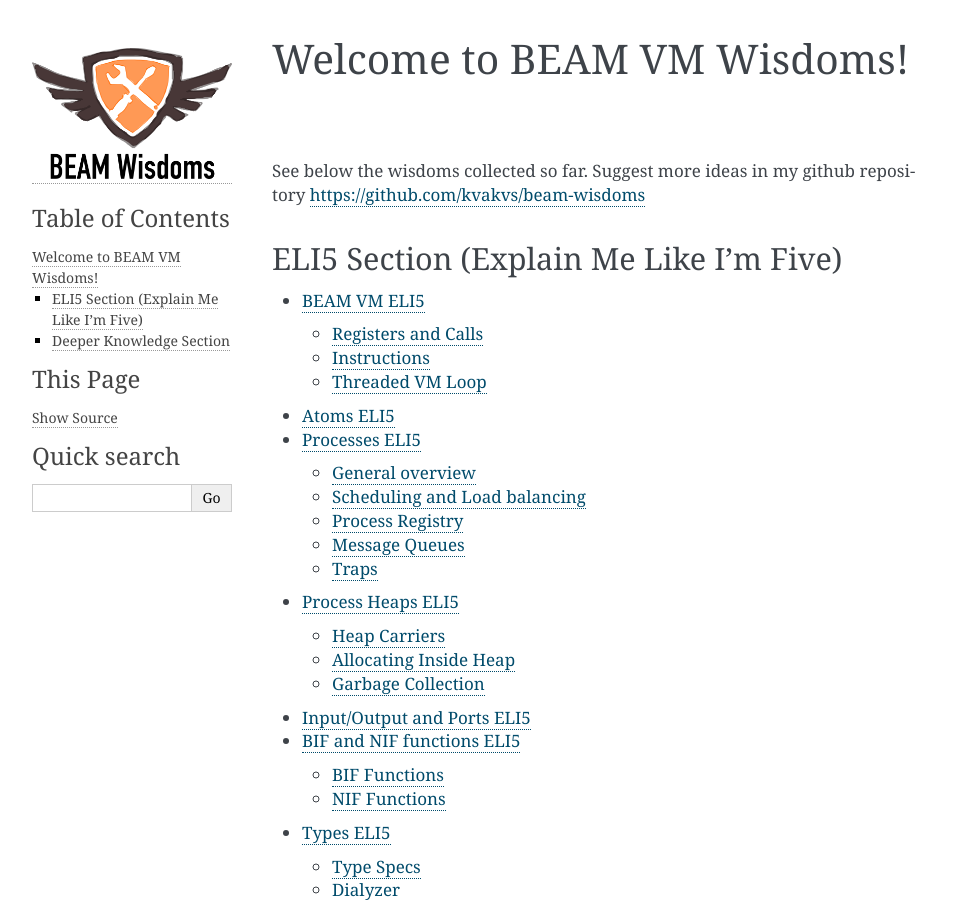
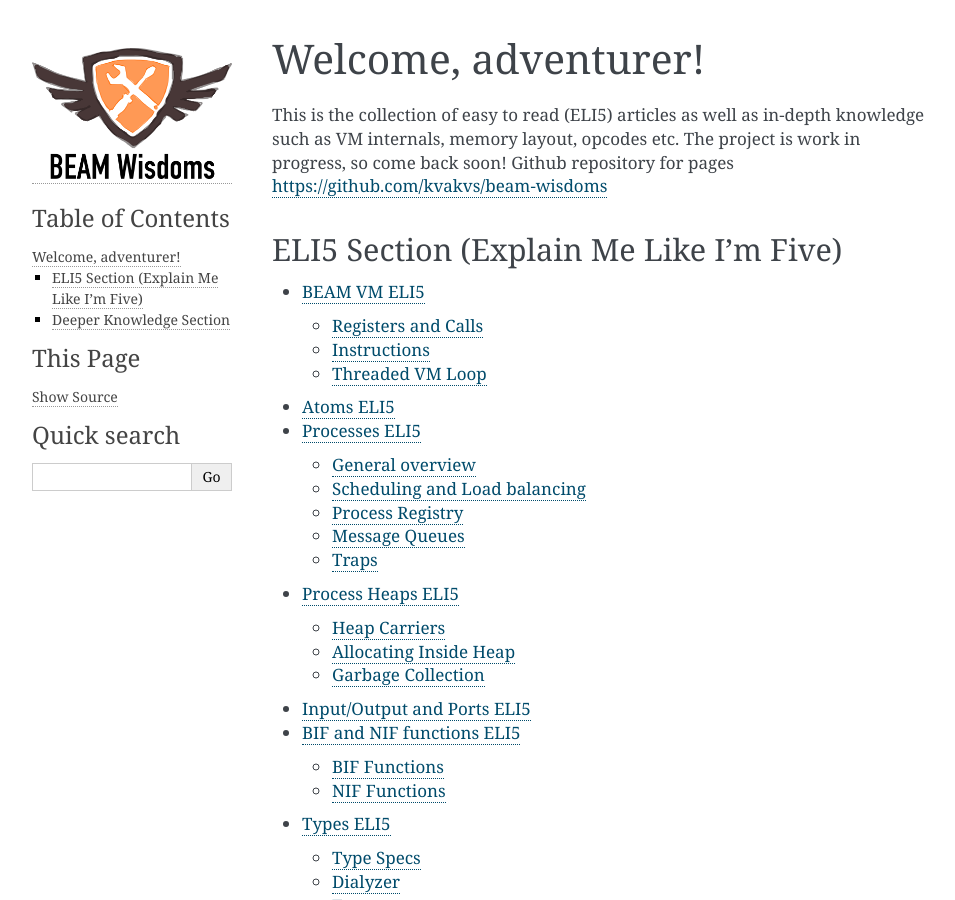
Before and after one commit to kvakvs/beam-wisdoms, a Sphinx documentation site: the page built from docs/source/index.rst, in a window 1280 px wide and 900 px high. Shown: the whole window, without its empty margins (148-1103 px from the left). Built offline with Sphinx 7.4.7, drawn with Linux system fonts in a browser that asks for light colours.

Commit message:
Naming. Welcome changed

```diff
--- a/docs/source/conf.py
+++ b/docs/source/conf.py
@@ -133,7 +133,7 @@ html_theme = 'alabaster'
 # The name for this set of Sphinx documents.
 # "<project> v<release> documentation" by default.
 #
-# html_title = u'BEAM VM Wisdoms v0.1'
+#html_title = u'BEAM VM Wisdoms'
 
 # A shorter title for the navigation bar.  Default is the same as html_title.
 #
@@ -233,7 +233,7 @@ html_static_path = ['_static']
 # html_search_scorer = 'scorer.js'
 
 # Output file base name for HTML help builder.
-htmlhelp_basename = 'BEAMVMWisdomsdoc'
+htmlhelp_basename = 'BEAM-Wisdoms'
 
 # -- Options for LaTeX output ---------------------------------------------
 
@@ -259,7 +259,7 @@ latex_elements = {
 # (source start file, target name, title,
 #  author, documentclass [howto, manual, or own class]).
 latex_documents = [
-    (master_doc, 'BEAMVMWisdoms.tex', u'BEAM VM Wisdoms Documentation',
+    (master_doc, 'BEAM-Wisdoms.tex', u'BEAM VM Wisdoms',
      u'Dmytro Lytovchenko', 'manual'),
 ]
 
@@ -301,7 +301,7 @@ latex_documents = [
 # One entry per manual page. List of tuples
 # (source start file, name, description, authors, manual section).
 man_pages = [
-    (master_doc, 'beamvmwisdoms', u'BEAM VM Wisdoms Documentation',
+    (master_doc, 'beamwisdoms', u'BEAM VM Wisdoms',
      [author], 1)
 ]
 
@@ -316,8 +316,9 @@ man_pages = [
 # (source start file, target name, title, author,
 #  dir menu entry, description, category)
 texinfo_documents = [
-    (master_doc, 'BEAMVMWisdoms', u'BEAM VM Wisdoms Documentation',
-     author, 'BEAMVMWisdoms', 'One line description of project.',
+    (master_doc, 'BEAM-Wisdoms', u'BEAM VM Wisdoms',
+     author, 'Dmytro Lytovchenko',
+    'Easy to read (ELI5) and in-depth explanations of how VM works, data layout, opcodes etc.',
      'Miscellaneous'),
 ]
 
--- a/docs/source/index.rst
+++ b/docs/source/index.rst
@@ -3,11 +3,13 @@
    You can adapt this file completely to your liking, but it should at least
    contain the root `toctree` directive.
 
-Welcome to BEAM VM Wisdoms!
-===========================
+Welcome, adventurer!
+====================
 
-See below the wisdoms collected so far. Suggest more ideas in my github
-repository https://github.com/kvakvs/beam-wisdoms
+This is the collection of easy to read (ELI5) articles as well as in-depth
+knowledge such as VM internals, memory layout, opcodes etc.
+The project is work in progress, so come back soon!
+Github repository for pages https://github.com/kvakvs/beam-wisdoms
 
 ELI5 Section (Explain Me Like I'm Five)
 ---------------------------------------
```
